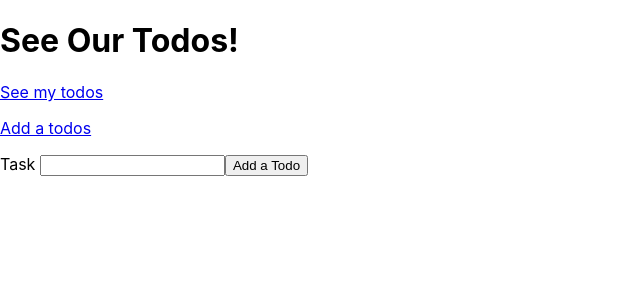
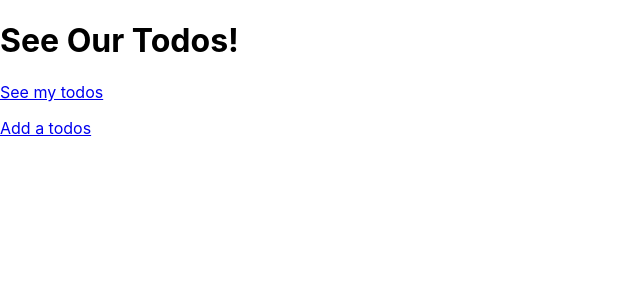
Before and after one commit to liamsmitsdo/AWDB-Redux-Practice, a React (Vite) app in the folder React-todo-with-redux/: page /todos in a window 1280 px wide. Shown: the top 300 px of the page, without its empty margins (0-640 px from the left). Built offline with nearby package versions, Linux system fonts and the light colour scheme.

Commit message:
Implemented the rest of the router functionality for the app

```diff
--- a/React-todo-with-redux/package.json
+++ b/React-todo-with-redux/package.json
@@ -11,7 +11,7 @@
     "react": "^18.0.0",
     "react-dom": "^18.0.0",
     "react-redux": "^8.0.1",
-    "react-router-dom": "^6.3.0",
+    "react-router-dom": "^5",
     "redux": "^4.2.0"
   },
   "devDependencies": {
--- a/React-todo-with-redux/src/App.jsx
+++ b/React-todo-with-redux/src/App.jsx
@@ -1,5 +1,6 @@
 import TodoList from './TodoList'
 import {Link, Route, Redirect} from 'react-router-dom'
+import NewTodoForm from './NewTodoForm'
 
 function App() {
 
@@ -12,8 +13,8 @@ function App() {
       <p>
         <Link to="/todos/new">Add a todos</Link>
       </p>
-      <Route path="/todos" component = {TodoList}/>
-      <Route path="/" render={()=> <Redirect to="/todos" />}/>
+        <Route path="/todos" component = {TodoList}/>
+        <Route exact path="/" render={() => <Redirect to="/todos"/>}/>
     </div>
   )
 }
--- /dev/null
+++ b/React-todo-with-redux/src/NewTodoForm.jsx
@@ -0,0 +1,38 @@
+import React, {Component} from 'react'
+
+export default class NewTodoForm extends Component {
+    constructor(props){
+        super(props);
+        this.handleSubmit = this.handleSubmit.bind(this)
+        this.handleChange = this.handleChange.bind(this)
+        this.state = {
+            task: ""
+        }
+    }
+
+    handleSubmit(e){
+        e.preventDefault()
+        this.props.handleSubmit(this.state.task)
+        e.target.reset()
+        this.props.history.push("/todos")
+    }
+
+    handleChange(e){
+        this.setState({
+            [e.target.name]: e.target.value
+        })
+    }
+
+    render(){
+        return (
+            <form onSubmit={this.handleSubmit}>
+                <label htmlFor="task"> Task </label>
+                <input type="text"
+                        name='task'
+                        id='task'
+                        onChange={this.handleChange}/>
+                <button>Add a Todo</button>
+            </form>
+        )
+    }
+}
--- a/React-todo-with-redux/src/TodoList.jsx
+++ b/React-todo-with-redux/src/TodoList.jsx
@@ -2,31 +2,20 @@ import React, {Component} from 'react'
 import Todo from './Todo'
 import { connect } from 'react-redux'
 import { addTodo, removeTodo } from './actions'
+import { Route } from "react-router-dom"
+import NewTodoForm from './NewTodoForm'
 
 class TodoList extends Component {
     constructor(props) {
         super(props);
-        this.handleSubmit = this.handleSubmit.bind(this)
-        this.handleChange = this.handleChange.bind(this)
-        this.removeTodo = this.removeTodo.bind(this)
-        this.state = {
-            task: ""
-        }
+        this.handleAdd = this.handleAdd.bind(this)
     }
 
-    handleSubmit(e){
-        e.preventDefault()
-        this.props.addTodo(this.state.task)
-        e.target.reset()
+    handleAdd(val){
+        this.props.addTodo(val)
     }
 
-    handleChange(e){
-        this.setState({
-            [e.target.name]: e.target.value
-        })
-    }
-
-    removeTodo(id, event){
+    removeTodo(id){
         this.props.removeTodo(id)
     }
 
@@ -34,17 +23,10 @@ class TodoList extends Component {
         let todos = this.props.todos.map((todo, index) => <Todo removeTodo={this.removeTodo.bind(this, todo.id)} task={todo.task} key={index}/>)
         return (
             <div>
-                <form onSubmit={this.handleSubmit}>
-                    <label htmlFor="task"> Task </label>
-                    <input type="text"
-                            name='task'
-                            id='task'
-                            onChange={this.handleChange}/>
-                    <button>Add a Todo</button>
-                </form>
-                <ul>
-                    {todos}
-                </ul>
+                <Route path="/todos/new" component={props => (
+                    <NewTodoForm {...props} handleSubmit={this.handleAdd} />
+                )} />
+                <Route exact path="/todos" component={()=> <div><ul>{todos}</ul></div>} />
             </div>
         )
     }
```
Also changed, not shown: 1 other file (tests, documents, lock files or other folders).
